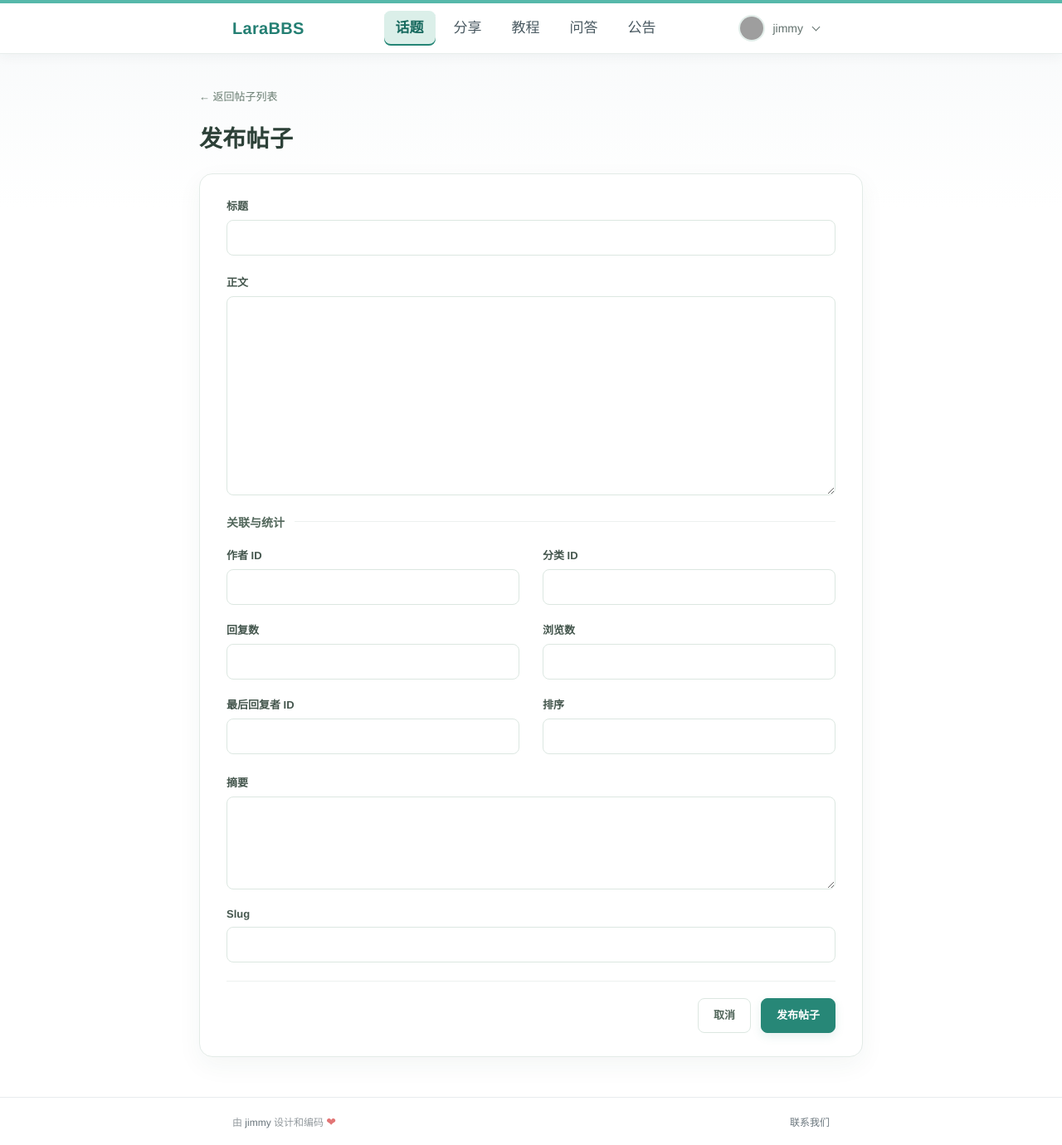
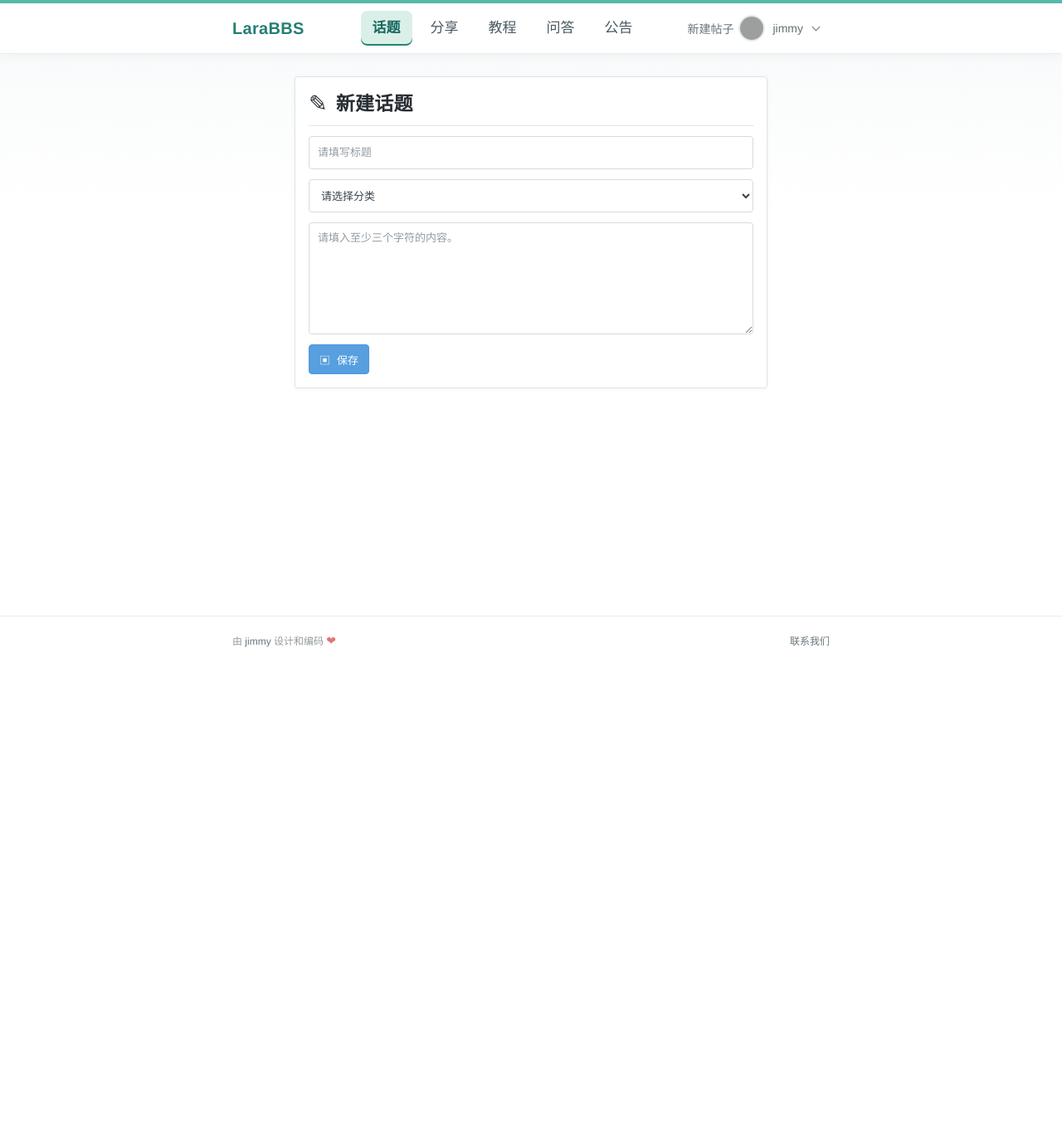
Before and after one commit to chenglianjie-code/laravelBass, a Laravel app: page /topics/create in a window 1280 px wide. Shown: the whole page at 83% size. After the commit the page ends 780 px from the top, so only its background shows below. Run offline with Laravel 9, Linux system fonts and the light colour scheme; a user stored in the database is signed in; data comes from the database, SQL or seed files in the repository; some libraries are stand-ins or nearby versions; grey boxes are pictures that could not be loaded.

Commit message:
feat: 6.1新建话题

```diff
--- a/app/Http/Controllers/TopicsController.php
+++ b/app/Http/Controllers/TopicsController.php
@@ -6,6 +6,8 @@ use App\Models\Topic;
 use Illuminate\Http\Request;
 use App\Http\Controllers\Controller;
 use App\Http\Requests\TopicRequest;
+use App\Models\Category;
+use Illuminate\Support\Facades\Auth;
 
 class TopicsController extends Controller
 {
@@ -38,19 +40,24 @@ class TopicsController extends Controller
 
 	public function create(Topic $topic)
 	{
-		return view('topics.create_and_edit', compact('topic'));
+		 $categories = Category::all();
+		return view('topics.create_and_edit', compact('topic','categories'));
 	}
 
-	public function store(TopicRequest $request)
+	public function store(TopicRequest $request,Topic $topic)
 	{
-		$topic = Topic::create($request->all());
-		return redirect()->route('topics.show', $topic->id)->with('message', 'Created successfully.');
+	    $topic->fill($request->all());
+        $topic->user_id = Auth::id();
+        $topic->save();
+
+        return redirect()->route('topics.show', $topic->id)->with('success', '帖子创建成功！');
 	}
 
 	public function edit(Topic $topic)
 	{
         $this->authorize('update', $topic);
-		return view('topics.create_and_edit', compact('topic'));
+        $categories = Category::all();
+		return view('topics.create_and_edit', compact('topic', 'categories'));
 	}
 
 	public function update(TopicRequest $request, Topic $topic)
--- a/app/Models/Topic.php
+++ b/app/Models/Topic.php
@@ -8,8 +8,7 @@ class Topic extends Model
 {
     use HasFactory;
 
-    protected $fillable = ['title', 'body', 'user_id', 'category_id',
-    'reply_count', 'view_count', 'last_reply_user_id', 'order', 'excerpt', 'slug'
+    protected $fillable = ['title', 'body', 'category_id', 'excerpt', 'slug'
    ];
 
     // 一篇帖子属于一个分类。Laravel 用帖子的 category_id 匹配 categories 表的 id。
--- a/public/css/topics.css
+++ b/public/css/topics.css
@@ -585,7 +585,120 @@
 }
 
 .topic-editor-page {
-  max-width: 800px;
+  width: 100%;
+  margin: 0 auto 48px;
+}
+
+.topic-editor-container {
+  width: min(570px, calc(100% - 32px));
+  padding-top: 30px;
+}
+
+.topic-editor-card {
+  padding: 16px;
+  border: 1px solid #e0e3e6;
+  border-radius: 4px;
+  background: #fff;
+  box-shadow: 0 1px 5px rgb(30 45 60 / 5%);
+}
+
+.topic-editor-heading {
+  display: flex;
+  align-items: center;
+  gap: 10px;
+  margin-bottom: 12px;
+  padding-bottom: 10px;
+  border-bottom: 1px solid #e3e6e8;
+}
+
+.topic-editor-icon {
+  color: #252b30;
+  font-size: 27px;
+  line-height: 1;
+}
+
+.topic-editor-heading h1 {
+  margin: 0;
+  color: #292e33;
+  font-size: 23px;
+  font-weight: 600;
+  line-height: 1.4;
+}
+
+.topic-editor-form {
+  display: grid;
+  gap: 12px;
+}
+
+.topic-editor-label {
+  position: absolute;
+  width: 1px;
+  height: 1px;
+  overflow: hidden;
+  clip: rect(0, 0, 0, 0);
+  white-space: nowrap;
+  clip-path: inset(50%);
+}
+
+.topic-editor-input {
+  display: block;
+  width: 100%;
+  min-height: 40px;
+  padding: 8px 10px;
+  border: 1px solid #d5dbe0;
+  border-radius: 4px;
+  color: #39434b;
+  background: #fff;
+  font: inherit;
+  font-size: 13px;
+  line-height: 1.5;
+  transition: border-color 150ms ease, box-shadow 150ms ease;
+}
+
+.topic-editor-input::placeholder {
+  color: #929ba2;
+}
+
+.topic-editor-input:focus {
+  border-color: #79b5ed;
+  outline: 0;
+  box-shadow: 0 0 0 3px rgb(72 143 216 / 15%);
+}
+
+.topic-editor-body {
+  min-height: 122px;
+  resize: vertical;
+}
+
+.topic-editor-save {
+  display: inline-flex;
+  min-height: 36px;
+  justify-self: start;
+  align-items: center;
+  gap: 8px;
+  padding: 7px 12px;
+  border: 1px solid #4b98df;
+  border-radius: 4px;
+  color: #fff;
+  background: #579fdf;
+  font: inherit;
+  font-size: 13px;
+  cursor: pointer;
+  transition: background 150ms ease, border-color 150ms ease;
+}
+
+.topic-editor-save:hover {
+  border-color: #367fca;
+  background: #438bce;
+}
+
+.topic-editor-save:focus-visible {
+  outline: 3px solid rgb(72 143 216 / 30%);
+  outline-offset: 2px;
+}
+
+.topic-editor-form .validation-errors {
+  margin-bottom: 2px;
 }
 
 .topic-field {
@@ -651,6 +764,14 @@
     margin-top: 8px;
   }
 
+  .topic-editor-container {
+    padding-top: 18px;
+  }
+
+  .topic-editor-card {
+    padding: 14px;
+  }
+
   .topics-heading h1,
   .topic-article-heading h1 {
     font-size: 24px;
--- a/resources/views/layouts/_header.blade.php
+++ b/resources/views/layouts/_header.blade.php
@@ -40,6 +40,7 @@
           </li>
         </ul>
       @else
+        <a href="{{ route('topics.create') }}">新建帖子</a>
         <ul class="navbar-nav navbar-right">
           <li class="nav-item">
             <details class="nav-user dropdown">
@@ -53,6 +54,7 @@
                 <span class="nav-user-name">{{ Auth::user()->name }}</span>
                 <span class="nav-user-chevron" aria-hidden="true"></span>
               </summary>
+
 
               <div class="dropdown-menu" aria-labelledby="navbarDropdown">
                 <a class="dropdown-item" href="{{ route('users.show', Auth::user()) }}">个人中心</a>
--- a/resources/views/topics/_sidebar.blade.php
+++ b/resources/views/topics/_sidebar.blade.php
@@ -1,5 +1,7 @@
 <div class="card">
   <div class="card-body">
-    右边导航栏
+     <a href="{{ route('topics.create') }}" class="btn btn-success w-100" aria-label="Left Align">
+      <i class="fas fa-pencil-alt mr-2"></i>  新建帖子
+    </a>
   </div>
 </div>
--- a/resources/views/topics/create_and_edit.blade.php
+++ b/resources/views/topics/create_and_edit.blade.php
@@ -1,80 +1,66 @@
 @extends('layouts.app')
 
-@section('title', $topic->id ? '编辑帖子' : '发布帖子')
-@section('page-class', 'topics-container')
+@section('title', $topic->id ? '编辑话题' : '新建话题')
+@section('page-class', 'topic-editor-container')
 
 @push('styles')
-  <link href="{{ asset('css/pages.css') }}" rel="stylesheet">
   <link href="{{ asset('css/topics.css') }}" rel="stylesheet">
 @endpush
 
 @section('content')
-  <main class="topics-page topic-editor-page">
-    <a class="topic-back" href="{{ route('topics.index') }}">← 返回帖子列表</a>
-    <header class="topics-heading">
-      <h1>{{ $topic->id ? '编辑帖子' : '发布帖子' }}</h1>
-    </header>
+  <main class="topic-editor-page">
+    <section class="topic-editor-card" aria-labelledby="topic-editor-title">
+      <header class="topic-editor-heading">
+        <span class="topic-editor-icon" aria-hidden="true">✎</span>
+        <h1 id="topic-editor-title">{{ $topic->id ? '编辑话题' : '新建话题' }}</h1>
+      </header>
 
-    <form class="topic-card topic-editor" action="{{ $topic->id ? route('topics.update', $topic->id) : route('topics.store') }}" method="POST" accept-charset="UTF-8">
-      @csrf
       @if ($topic->id)
-        @method('PUT')
+        <form class="topic-editor-form" action="{{ route('topics.update', $topic->id) }}" method="POST">
+          @method('PUT')
+      @else
+        <form class="topic-editor-form" action="{{ route('topics.store') }}" method="POST">
       @endif
+        @csrf
+        @include('shared._error')
 
-      @include('common.error')
+        <label class="topic-editor-label" for="topic-title">话题标题</label>
+        <input
+          class="topic-editor-input"
+          id="topic-title"
+          type="text"
+          name="title"
+          value="{{ old('title', $topic->title) }}"
+          placeholder="请填写标题"
+          required
+        >
 
-      <div class="topic-field">
-        <label for="title-field">标题</label>
-        <input class="profile-input" type="text" name="title" id="title-field" value="{{ old('title', $topic->title) }}">
-      </div>
-      <div class="topic-field">
-        <label for="body-field">正文</label>
-        <textarea class="profile-input topic-body-input" name="body" id="body-field" rows="9">{{ old('body', $topic->body) }}</textarea>
-      </div>
+        <label class="topic-editor-label" for="topic-category">话题分类</label>
+        <select class="topic-editor-input" id="topic-category" name="category_id" required>
+          <option value="" disabled @selected(!old('category_id', $topic->category_id))>请选择分类</option>
+          @foreach ($categories as $category)
+            <option
+              value="{{ $category->id }}"
+              @selected((string) old('category_id', $topic->category_id) === (string) $category->id)
+            >{{ $category->name }}</option>
+          @endforeach
+        </select>
 
-      <fieldset class="topic-fieldset">
-        <legend>关联与统计</legend>
-        <div class="topic-form-grid">
-          <div class="topic-field">
-            <label for="user_id-field">作者 ID</label>
-            <input class="profile-input" type="text" inputmode="numeric" name="user_id" id="user_id-field" value="{{ old('user_id', $topic->user_id) }}">
-          </div>
-          <div class="topic-field">
-            <label for="category_id-field">分类 ID</label>
-            <input class="profile-input" type="text" inputmode="numeric" name="category_id" id="category_id-field" value="{{ old('category_id', $topic->category_id) }}">
-          </div>
-          <div class="topic-field">
-            <label for="reply_count-field">回复数</label>
-            <input class="profile-input" type="text" inputmode="numeric" name="reply_count" id="reply_count-field" value="{{ old('reply_count', $topic->reply_count) }}">
-          </div>
-          <div class="topic-field">
-            <label for="view_count-field">浏览数</label>
-            <input class="profile-input" type="text" inputmode="numeric" name="view_count" id="view_count-field" value="{{ old('view_count', $topic->view_count) }}">
-          </div>
-          <div class="topic-field">
-            <label for="last_reply_user_id-field">最后回复者 ID</label>
-            <input class="profile-input" type="text" inputmode="numeric" name="last_reply_user_id" id="last_reply_user_id-field" value="{{ old('last_reply_user_id', $topic->last_reply_user_id) }}">
-          </div>
-          <div class="topic-field">
-            <label for="order-field">排序</label>
-            <input class="profile-input" type="text" inputmode="numeric" name="order" id="order-field" value="{{ old('order', $topic->order) }}">
-          </div>
-        </div>
-      </fieldset>
+        <label class="topic-editor-label" for="topic-body">话题内容</label>
+        <textarea
+          class="topic-editor-input topic-editor-body"
+          id="topic-body"
+          name="body"
+          rows="6"
+          placeholder="请填入至少三个字符的内容。"
+          required
+        >{{ old('body', $topic->body) }}</textarea>
 
-      <div class="topic-field">
-        <label for="excerpt-field">摘要</label>
-        <textarea class="profile-input profile-textarea" name="excerpt" id="excerpt-field" rows="3">{{ old('excerpt', $topic->excerpt) }}</textarea>
-      </div>
-      <div class="topic-field">
-        <label for="slug-field">Slug</label>
-        <input class="profile-input" type="text" name="slug" id="slug-field" value="{{ old('slug', $topic->slug) }}">
-      </div>
-
-      <div class="topic-form-actions">
-        <a class="topic-button topic-button-secondary" href="{{ route('topics.index') }}">取消</a>
-        <button class="topic-button topic-button-primary" type="submit">{{ $topic->id ? '保存修改' : '发布帖子' }}</button>
-      </div>
-    </form>
+        <button class="topic-editor-save" type="submit">
+          <span aria-hidden="true">▣</span>
+          保存
+        </button>
+      </form>
+    </section>
   </main>
 @endsection
```
Also changed, not shown: app/Http/Requests/TopicRequest.php (+5 -5 lines).
